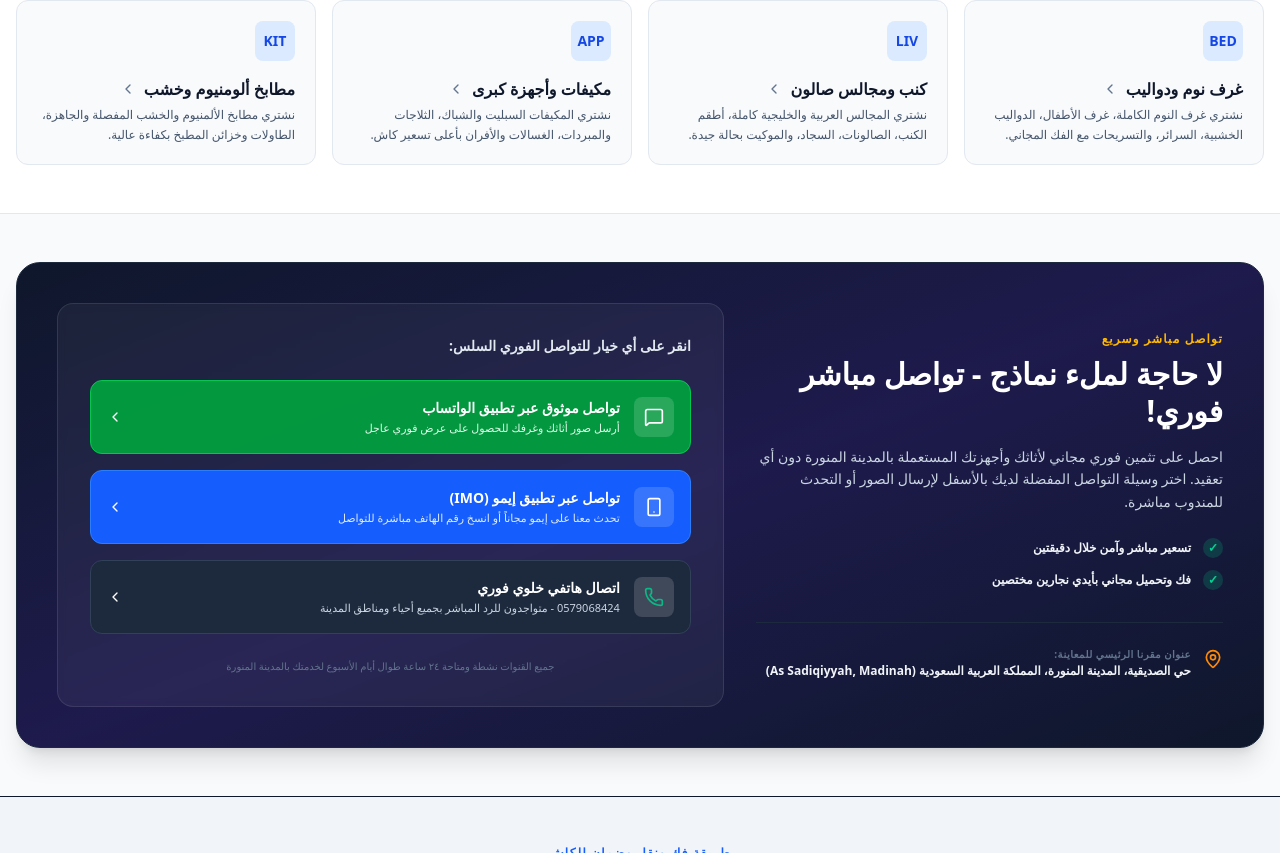
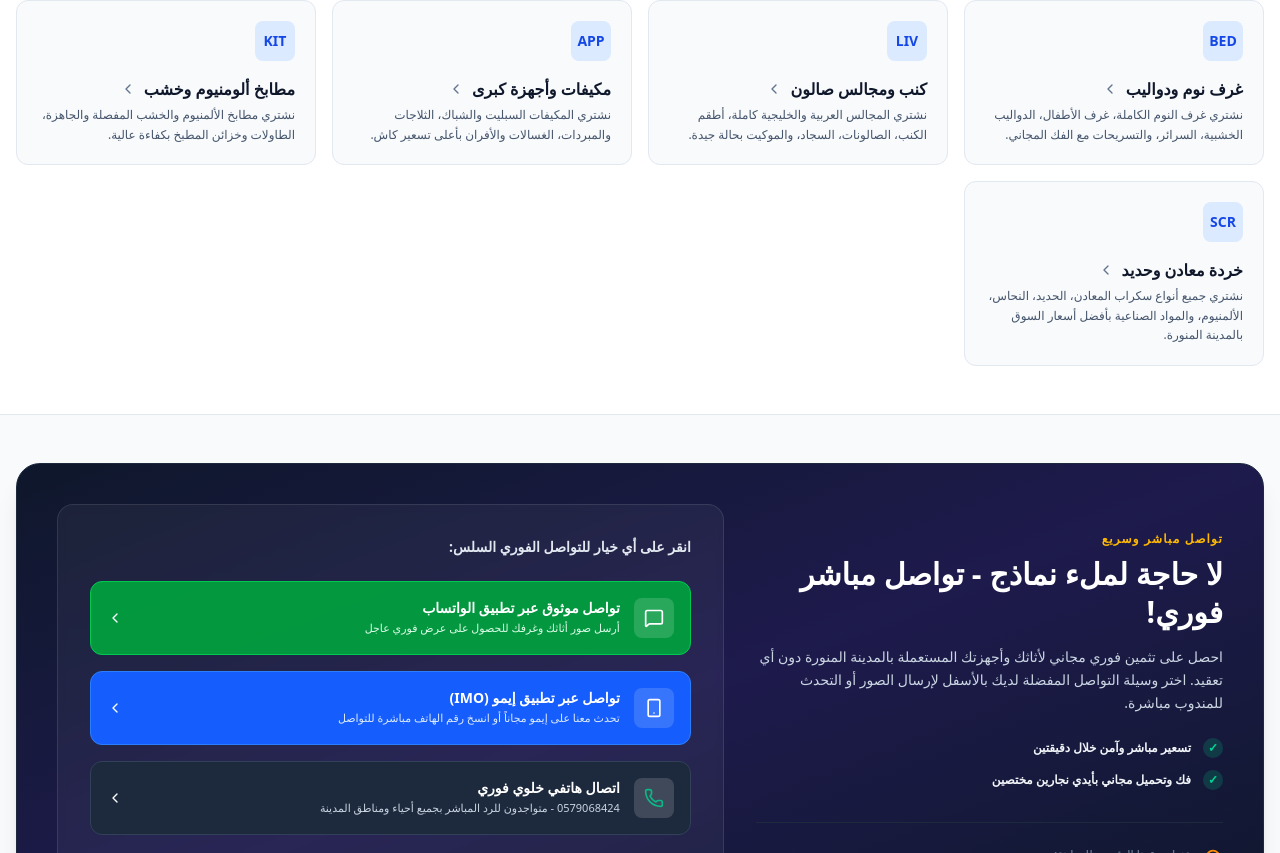
Before and after one commit to twitservice/usedfurniturebuyermadinah.com, a Next.js app in the folder frontend/: page / in a window 1280 px wide. Shown: the part 1007-1860 px from the top of the page. Built offline with nearby package versions, Linux system fonts and the light colour scheme.

Commit message:
scrap item added to list and home slider also

```diff
--- a/frontend/src/app/page.tsx
+++ b/frontend/src/app/page.tsx
@@ -42,6 +42,7 @@ const PRODUCT_IMAGES: Record<string, string> = {
   "/assets/kitchen_cabinets.png": "/madina/kitchen.jpeg",
   "/assets/washing_machine.png": "/madina/washing-machine.jpeg",
   "/assets/cooking_range.png": "/madina/oven.jpeg",
+  "/assets/scrap_metal.png": "/madina/Scrap-Metal-Buyer-in-Madinah.jpeg",
   "/madina/cover.jpeg": "/madina/cover.jpeg"
 };
 
@@ -96,6 +97,7 @@ export default function App() {
     "/madina/sofa-furniture.jpeg",
     "/madina/ac-air-conditioner.jpeg",
     "/madina/kitchen.jpeg",
+    "/madina/Scrap-Metal-Buyer-in-Madinah.jpeg",
   ];
 
   // Form states for instant WhatsApp valuation
--- a/frontend/src/data/home-arabic.json
+++ b/frontend/src/data/home-arabic.json
@@ -68,6 +68,11 @@
         "id": "kitchen",
         "name": "مطابخ ألومنيوم وخشب",
         "desc": "نشتري مطابخ الألمنيوم والخشب المفصلة والجاهزة، الطاولات وخزائن المطبخ بكفاءة عالية."
+      },
+      {
+        "id": "scrap_metal",
+        "name": "خردة معادن وحديد",
+        "desc": "نشتري جميع أنواع سكراب المعادن، الحديد، النحاس، الألمنيوم، والمواد الصناعية بأفضل أسعار السوق بالمدينة المنورة."
       }
     ]
   },
@@ -162,6 +167,15 @@
       "condition": "جيدة جداً وصالحة للعمل الفوري",
       "specs": "٤ - ٥ شعلات كبرى ومروحة فرن داخلية",
       "desc": "نشتري جميع أفران الغاز والبوتاجازات المدمجة من ماركات جليم جاز وماركات إيطالية بحالتها المتاحة وبأحسن تسعير فوري دون بخس لجهدك."
+    },
+    {
+      "id": "prod8",
+      "category": "scrap_metal",
+      "image": "/assets/scrap_metal.png",
+      "title": "مشتري خردة معادن محترف وموثوق في المدينة المنورة",
+      "condition": "أي حالة (خردة)",
+      "specs": "نحاس، حديد، ألمنيوم، كابلات",
+      "desc": "نشتري جميع أنواع الخردة بما في ذلك النحاس، الحديد، الفولاذ، الألمنيوم، الكابلات الكهربائية، والبطاريات مع دفع نقدي فوري."
     }
   ]
 }
--- a/frontend/src/data/home-en.json
+++ b/frontend/src/data/home-en.json
@@ -68,6 +68,11 @@
         "id": "kitchen",
         "name": "Modular kitchen cabinets",
         "desc": "We buy aluminum and sturdy wood custom kitchens, cabinets, and steel sinks with free removal."
+      },
+      {
+        "id": "scrap_metal",
+        "name": "Scrap Metal & Iron",
+        "desc": "We buy all types of scrap metals, iron, copper, aluminum, and old industrial materials at the best market rates in Madinah."
       }
     ]
   },
@@ -162,6 +167,15 @@
       "condition": "Fine cosmetic clean outlook",
       "specs": "Safety valves • Glemgas & Turkish high models",
       "desc": "We obtain stainless steel stove tops, gas stoves, built-in ovens and microwave heating ovens. We estimate burner conditions fairly."
+    },
+    {
+      "id": "prod8",
+      "category": "scrap_metal",
+      "image": "/assets/scrap_metal.png",
+      "title": "Professional & Trusted Scrap Metal Buyer in Madinah",
+      "condition": "Any condition",
+      "specs": "Copper, Iron, Aluminum, Cables",
+      "desc": "We buy all types of scrap materials including copper, iron, steel, aluminum, electrical cables, and batteries with instant cash payment."
     }
   ]
 }
```
